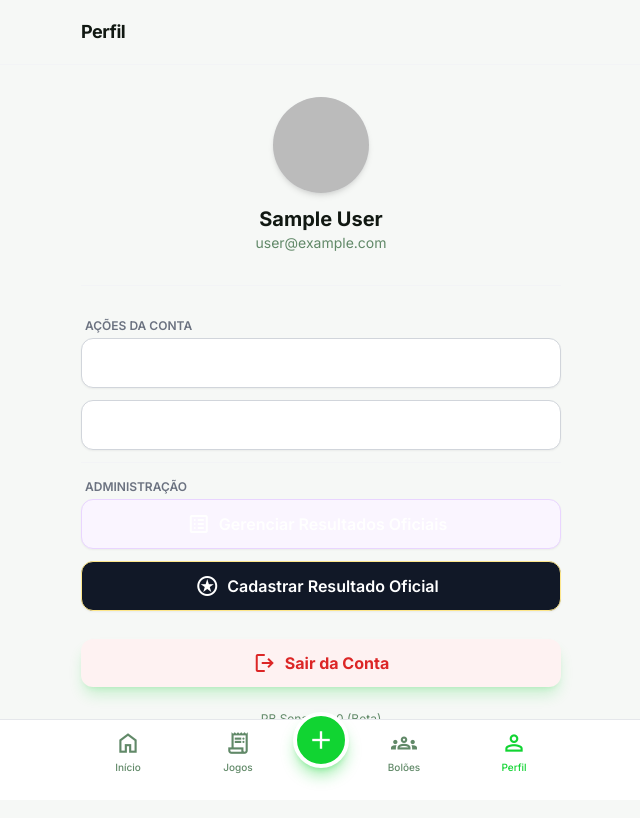
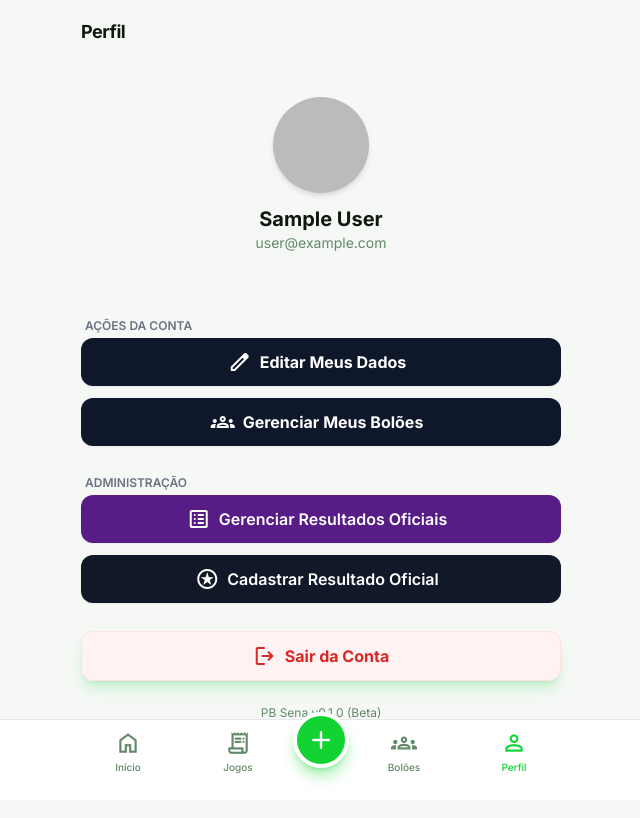
Before and after one commit to danbuck84/pbsena, a React (Vite) app: page /profile in a window 1280 px wide. Shown: the top 818 px of the page, without its empty margins (319-959 px from the left). Built offline with nearby package versions, Linux system fonts and the light colour scheme; no server answers; sample sign-in values are in the browser's storage.

Commit message:
fix: profile buttons visibility and bottom nav navigation

```diff
--- a/src/pages/Groups/index.tsx
+++ b/src/pages/Groups/index.tsx
@@ -492,6 +492,7 @@ export const Groups: React.FC = () => {
                 onNavigate={(tab) => {
                     if (tab === 'home') navigate('/dashboard');
                     if (tab === 'history') navigate('/games');
+                    if (tab === 'new-game') navigate('/new-game');
                     if (tab === 'groups') navigate('/groups');
                     if (tab === 'profile') navigate('/profile');
                 }}
--- a/src/pages/Profile/index.tsx
+++ b/src/pages/Profile/index.tsx
@@ -59,7 +59,7 @@ export const Profile: React.FC = () => {
                             fullWidth
                             onClick={() => toast('Em breve: Editar Perfil', { icon: '🚧' })}
                             leftIcon="edit"
-                            className="bg-white dark:bg-surface-dark border !border-gray-300 dark:!border-gray-600 text-text-primary-light dark:text-white justify-start pl-4 shadow-sm"
+                            className="bg-slate-900 dark:bg-white text-white dark:text-gray-900 border-none justify-start pl-4 shadow-sm"
                         >
                             Editar Meus Dados
                         </Button>
@@ -71,7 +71,7 @@ export const Profile: React.FC = () => {
                             fullWidth
                             onClick={() => navigate('/groups')}
                             leftIcon="groups"
-                            className="bg-white dark:bg-surface-dark border !border-gray-300 dark:!border-gray-600 text-text-primary-light dark:text-white justify-start pl-4 shadow-sm"
+                            className="bg-slate-900 dark:bg-white text-white dark:text-gray-900 border-none justify-start pl-4 shadow-sm"
                         >
                             Gerenciar Meus Bolões
                         </Button>
@@ -84,7 +84,7 @@ export const Profile: React.FC = () => {
                             fullWidth
                             onClick={() => navigate('/results')}
                             leftIcon="list_alt"
-                            className="bg-purple-50 dark:bg-purple-900/20 text-purple-800 dark:text-purple-300 border !border-purple-200 dark:!border-purple-800 justify-start pl-4 shadow-sm mb-3 font-semibold"
+                            className="bg-purple-900 dark:bg-purple-100 text-purple-50 dark:text-purple-900 border-none justify-start pl-4 shadow-sm mb-3 font-semibold"
                         >
                             Gerenciar Resultados Oficiais
                         </Button>
@@ -93,7 +93,7 @@ export const Profile: React.FC = () => {
                             fullWidth
                             onClick={() => navigate('/new-result')}
                             leftIcon="stars"
-                            className="bg-amber-50 dark:bg-amber-900/20 border !border-amber-200 dark:!border-amber-800/50 text-amber-800 dark:text-amber-400 justify-start pl-4 shadow-sm font-semibold"
+                            className="bg-amber-900 dark:bg-amber-100 text-amber-50 dark:text-amber-900 border-none justify-start pl-4 shadow-sm font-semibold"
                         >
                             Cadastrar Resultado Oficial
                         </Button>
@@ -102,7 +102,7 @@ export const Profile: React.FC = () => {
                     <Button
                         variant="primary"
                         fullWidth
-                        className="!bg-red-50 !text-red-600 !border-red-100 dark:!bg-red-900/20 dark:!text-red-400 dark:!border-red-900/30 mt-4"
+                        className="bg-red-50 text-red-600 border border-red-100 dark:bg-red-900/30 dark:text-red-300 dark:border-red-900/50 mt-4 hover:bg-red-100 dark:hover:bg-red-900/50"
                         onClick={handleLogout}
                         leftIcon="logout"
                     >
@@ -122,6 +122,8 @@ export const Profile: React.FC = () => {
                 activeTab="profile"
                 onNavigate={(tab) => {
                     if (tab === 'home') navigate('/dashboard');
+                    if (tab === 'history') navigate('/games');
+                    if (tab === 'new-game') navigate('/new-game');
                     if (tab === 'groups') navigate('/groups');
                     if (tab === 'profile') navigate('/profile');
                 }}
```
